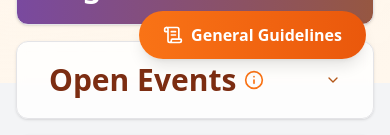
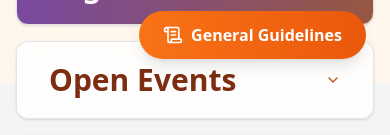
Before and after one commit to ammar-codeable/visages, a React (Vite) app: page /events in a window 390 px wide. Shown: the part 761-896 px from the top of the page. Built offline with nearby package versions, Linux system fonts and the light colour scheme.

Commit message:
fix: update TooltipTrigger class for better visibility on larger screens

```diff
--- a/src/app/routes/events/Events.tsx
+++ b/src/app/routes/events/Events.tsx
@@ -100,7 +100,7 @@ const EventsSection = ({
               {isOpenSection ? (
                 <TooltipProvider delayDuration={100}>
                   <Tooltip>
-                    <TooltipTrigger>
+                    <TooltipTrigger className="hidden md:inline-flex">
                       <Info className="h-5 w-5 text-orange-500 hover:text-orange-600" />
                     </TooltipTrigger>
                     <TooltipContent
```
